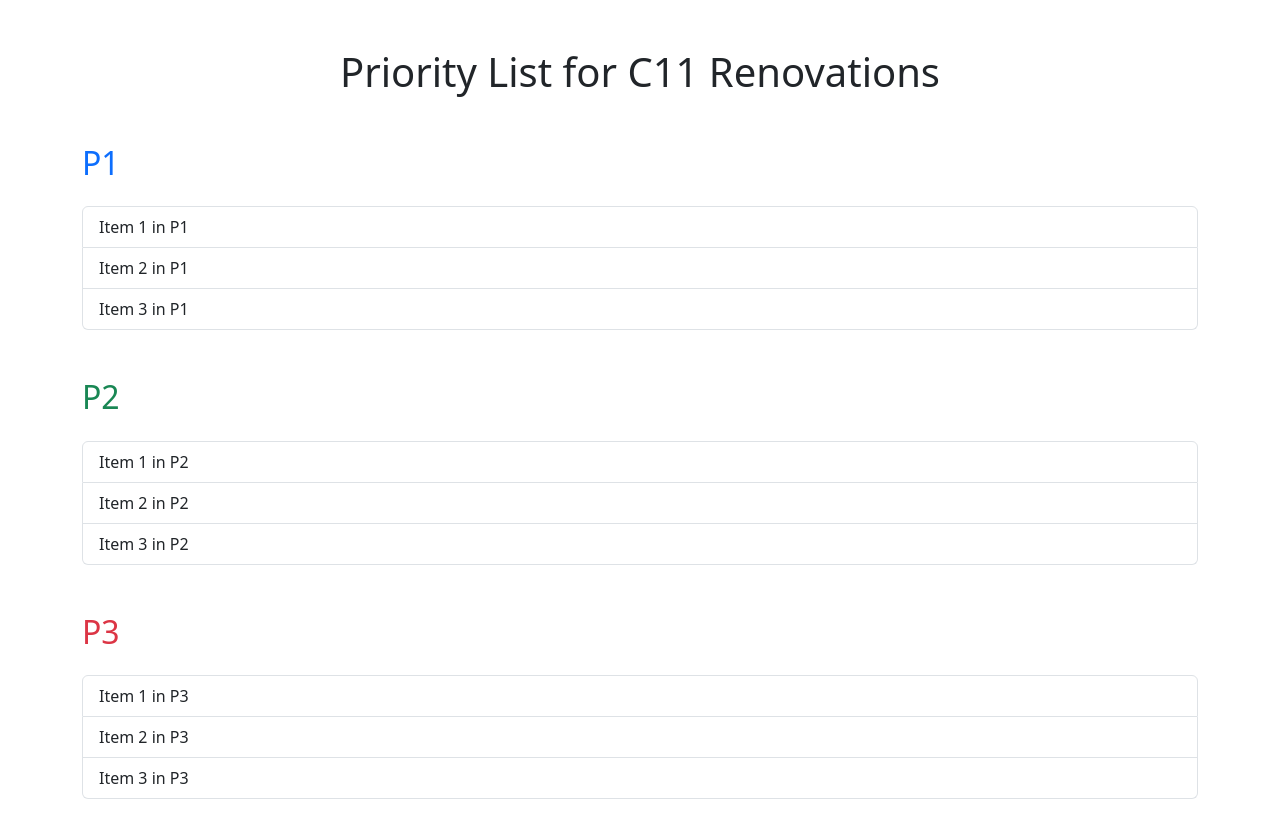
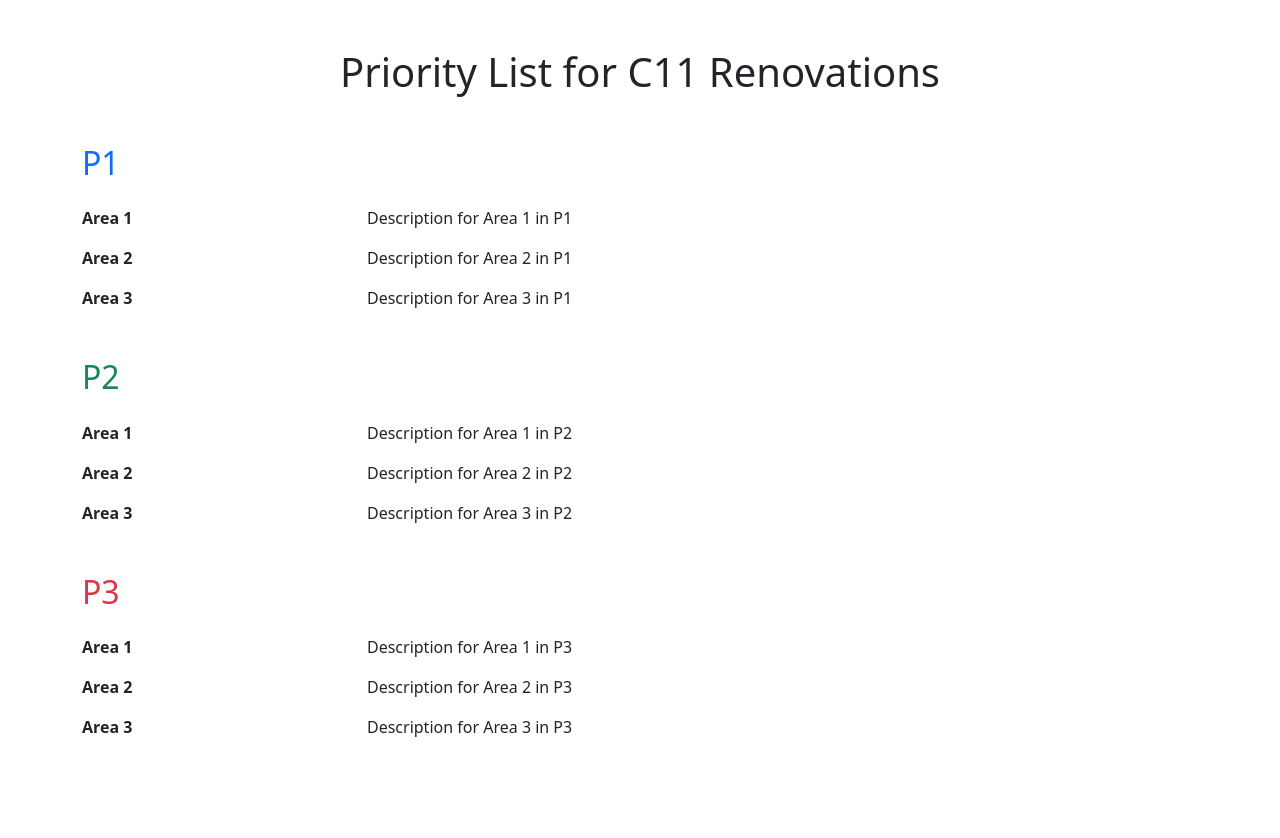
Before and after one commit to daniellephillips/C11-renovation, a plain HTML site: page index.html in a window 1280 px wide. After the commit the page ends 800 px from the top, so only its background shows below. Drawn offline with nearby package versions, Linux system fonts and the light colour scheme.

Commit message:
Update index.html
two columns

```diff
--- a/index.html
+++ b/index.html
@@ -3,7 +3,7 @@
 <head>
     <meta charset="UTF-8">
     <meta name="viewport" content="width=device-width, initial-scale=1.0">
-    <title>Priority List</title>
+    <title>Bootstrap List with Sections</title>
     <!-- Bootstrap CSS -->
     <link href="https://cdn.jsdelivr.net/npm/bootstrap@5.3.0/dist/css/bootstrap.min.css" rel="stylesheet">
 </head>
@@ -14,31 +14,52 @@
         <!-- Section P1 -->
         <section id="p1" class="mb-5">
             <h2 class="mb-4 text-primary">P1</h2>
-            <ul class="list-group">
-                <li class="list-group-item">Item 1 in P1</li>
-                <li class="list-group-item">Item 2 in P1</li>
-                <li class="list-group-item">Item 3 in P1</li>
-            </ul>
+            <div class="row mb-3">
+                <div class="col-md-3"><strong>Area 1</strong></div>
+                <div class="col-md-9">Description for Area 1 in P1</div>
+            </div>
+            <div class="row mb-3">
+                <div class="col-md-3"><strong>Area 2</strong></div>
+                <div class="col-md-9">Description for Area 2 in P1</div>
+            </div>
+            <div class="row mb-3">
+                <div class="col-md-3"><strong>Area 3</strong></div>
+                <div class="col-md-9">Description for Area 3 in P1</div>
+            </div>
         </section>
 
         <!-- Section P2 -->
         <section id="p2" class="mb-5">
             <h2 class="mb-4 text-success">P2</h2>
-            <ul class="list-group">
-                <li class="list-group-item">Item 1 in P2</li>
-                <li class="list-group-item">Item 2 in P2</li>
-                <li class="list-group-item">Item 3 in P2</li>
-            </ul>
+            <div class="row mb-3">
+                <div class="col-md-3"><strong>Area 1</strong></div>
+                <div class="col-md-9">Description for Area 1 in P2</div>
+            </div>
+            <div class="row mb-3">
+                <div class="col-md-3"><strong>Area 2</strong></div>
+                <div class="col-md-9">Description for Area 2 in P2</div>
+            </div>
+            <div class="row mb-3">
+                <div class="col-md-3"><strong>Area 3</strong></div>
+                <div class="col-md-9">Description for Area 3 in P2</div>
+            </div>
         </section>
 
         <!-- Section P3 -->
         <section id="p3" class="mb-5">
             <h2 class="mb-4 text-danger">P3</h2>
-            <ul class="list-group">
-                <li class="list-group-item">Item 1 in P3</li>
-                <li class="list-group-item">Item 2 in P3</li>
-                <li class="list-group-item">Item 3 in P3</li>
-            </ul>
+            <div class="row mb-3">
+                <div class="col-md-3"><strong>Area 1</strong></div>
+                <div class="col-md-9">Description for Area 1 in P3</div>
+            </div>
+            <div class="row mb-3">
+                <div class="col-md-3"><strong>Area 2</strong></div>
+                <div class="col-md-9">Description for Area 2 in P3</div>
+            </div>
+            <div class="row mb-3">
+                <div class="col-md-3"><strong>Area 3</strong></div>
+                <div class="col-md-9">Description for Area 3 in P3</div>
+            </div>
         </section>
     </div>
 
```
